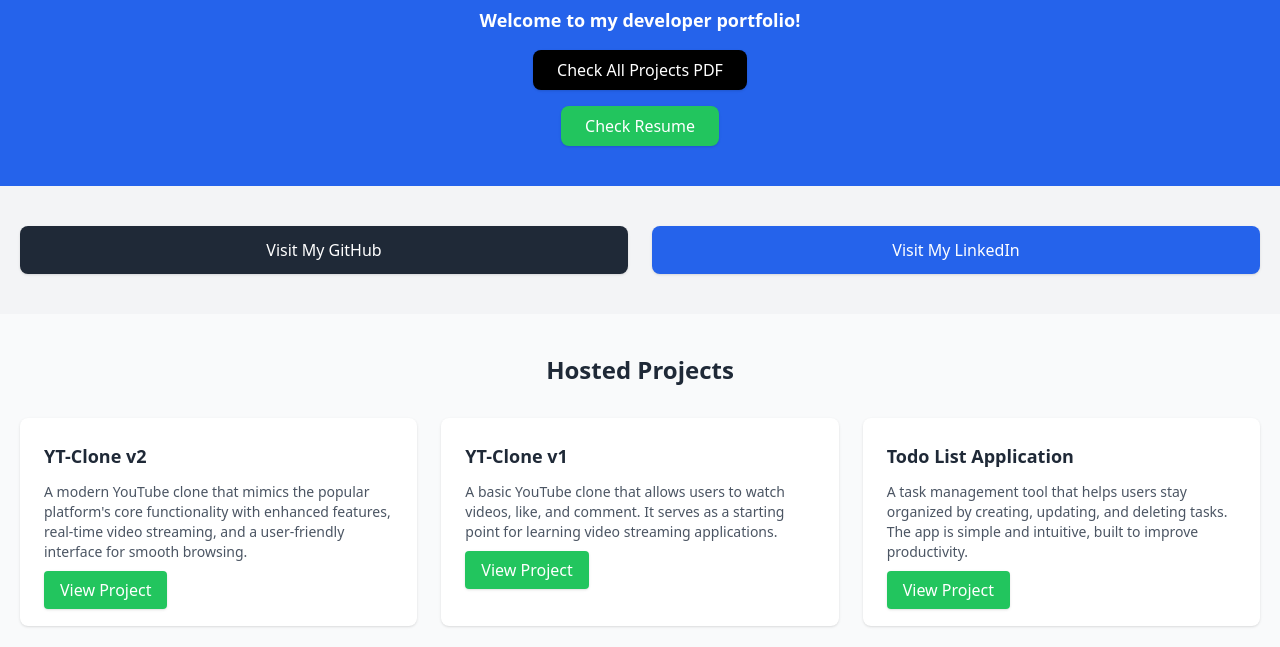
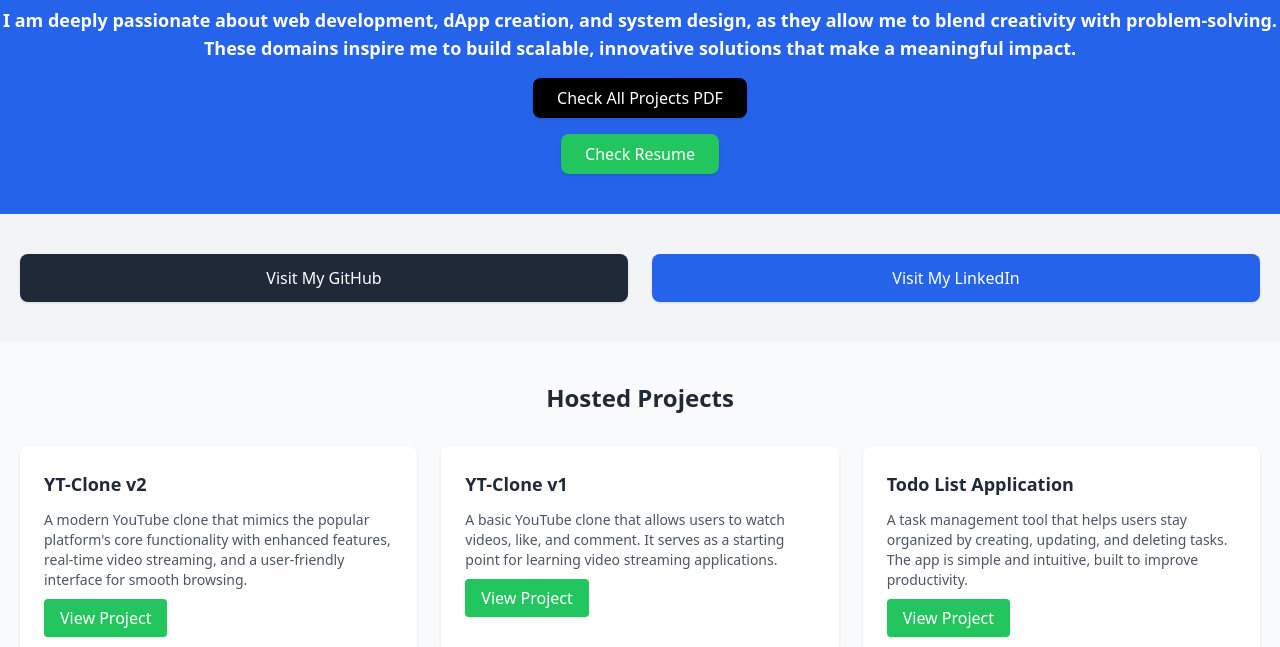
Before and after one commit to shaikfiroz11/portfolio, a plain HTML site: page index.html in a window 1280 px wide. Shown: the part 182-829 px from the top of the page. Drawn offline with nearby package versions, Linux system fonts and the light colour scheme.

Commit message:
Update index.html

```diff
--- a/index.html
+++ b/index.html
@@ -77,7 +77,9 @@
     <header class="bg-blue-600 text-white text-center py-10">
         <img src="firozshaik.png" alt="Profile Image" class="mx-auto mb-4 w-20 h-20 rounded-full">
         <h1 class="text-4xl font-bold">Firoz Shaik</h1>
-        <p class="mt-3 font-semibold text-lg">Welcome to my developer portfolio!</p>
+        <p class="mt-3 font-semibold text-lg">I am deeply passionate about web development, dApp creation, and system design, as
+            they allow me to blend creativity with problem-solving. These domains inspire me to build scalable, innovative solutions
+            that make a meaningful impact.</p>
         <!-- Check All Projects PDF Button -->
         <div class="mt-4">
             <button onclick="showPDF()"
```
